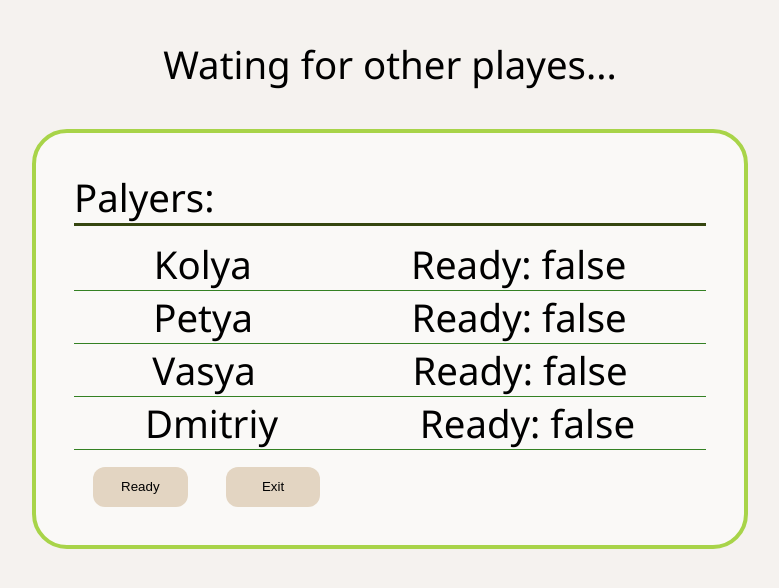
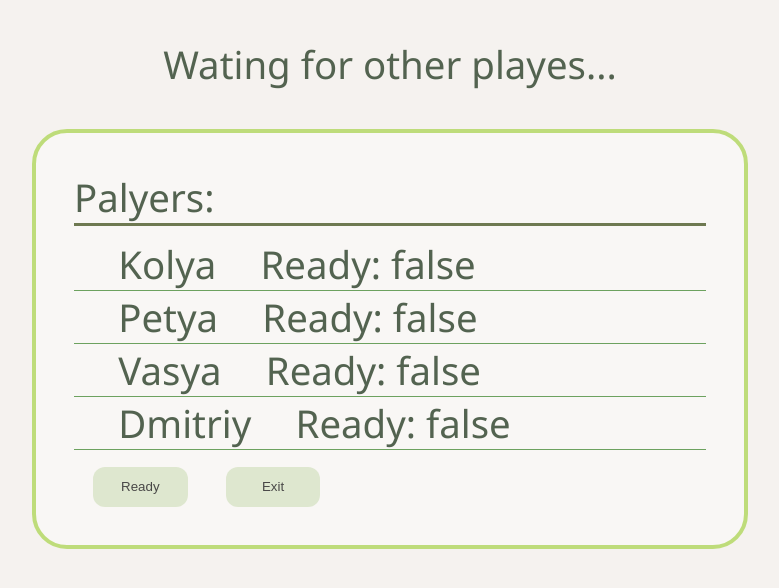
Before and after one commit to denvery31/Vue_js_test, a Vue app: page / in a window 1280 px wide. Shown: the top 588 px of the page, without its empty margins (250-1029 px from the left). Built offline with nearby package versions, Linux system fonts and the light colour scheme.

Commit message:
pre componrnt version_1

```diff
--- a/src/App.vue
+++ b/src/App.vue
@@ -4,8 +4,8 @@
     <p class="p_top">Palyers:</p>
     <div class="p_playres">
       <div v-for="player in palyers" :key="player.name" class="player">
-        <p>{{ player.name }}</p>
-        <p>Ready: {{ player.ready }}</p>
+        <span>{{ player.name }}</span>
+        <span>Ready: {{ player.ready }}</span>
       </div>
     </div>
     <div class="btn">
@@ -35,22 +35,18 @@ export default {
       palyers: [
         {
           name: "Kolya",
-          age: 25,
           ready: false,
         },
         {
           name: "Petya",
-          age: 20,
           ready: false,
         },
         {
           name: "Vasya",
-          age: 30,
           ready: false,
         },
         {
           name: "Dmitriy",
-          age: 12,
           ready: false,
         },
       ],
@@ -82,10 +78,14 @@ export default {
 
 <style>
 @import url("https://fonts.googleapis.com/css2?family=Noto+Sans&display=swap");
+
 body {
+  background-color: rgb(245, 242, 239);
+  opacity: 70%;
+
   font-family: "Noto Sans", sans-serif;
   font-size: 2.4rem;
-  background-color: rgb(245, 242, 239);
+  color: rgb(16, 40, 14);
 }
 
 .headder {
@@ -96,18 +96,19 @@ body {
   max-width: 100%;
 }
 
-.p_playres p {
-  max-width: 90%;
-  margin: auto;
+.p_playres span {
+  margin-left: 7%;
 }
 
 .p_playres > .player {
+  display: flex;
+
   border-bottom: 0.1rem solid rgb(52, 129, 35);
-  display: flex;
 }
 
 .p_top {
   border-bottom: 0.2rem solid rgb(53, 70, 15);
+
   margin: 0;
   margin-bottom: 2%;
 }
@@ -125,16 +126,19 @@ body {
 }
 
 .btn button {
+  background-color: rgb(213, 227, 194);
+
   border: none;
+  border-radius: 12px;
+
+  width: 15%;
+
   padding: 2%;
-  border-radius: 12px;
-  width: 15%;
   margin: 0 3%;
-  background-color: rgb(227, 213, 194);
 }
 
 .btn button:hover {
-  opacity: 80%;
+  opacity: 70%;
   cursor: pointer;
 }
 </style>
```
